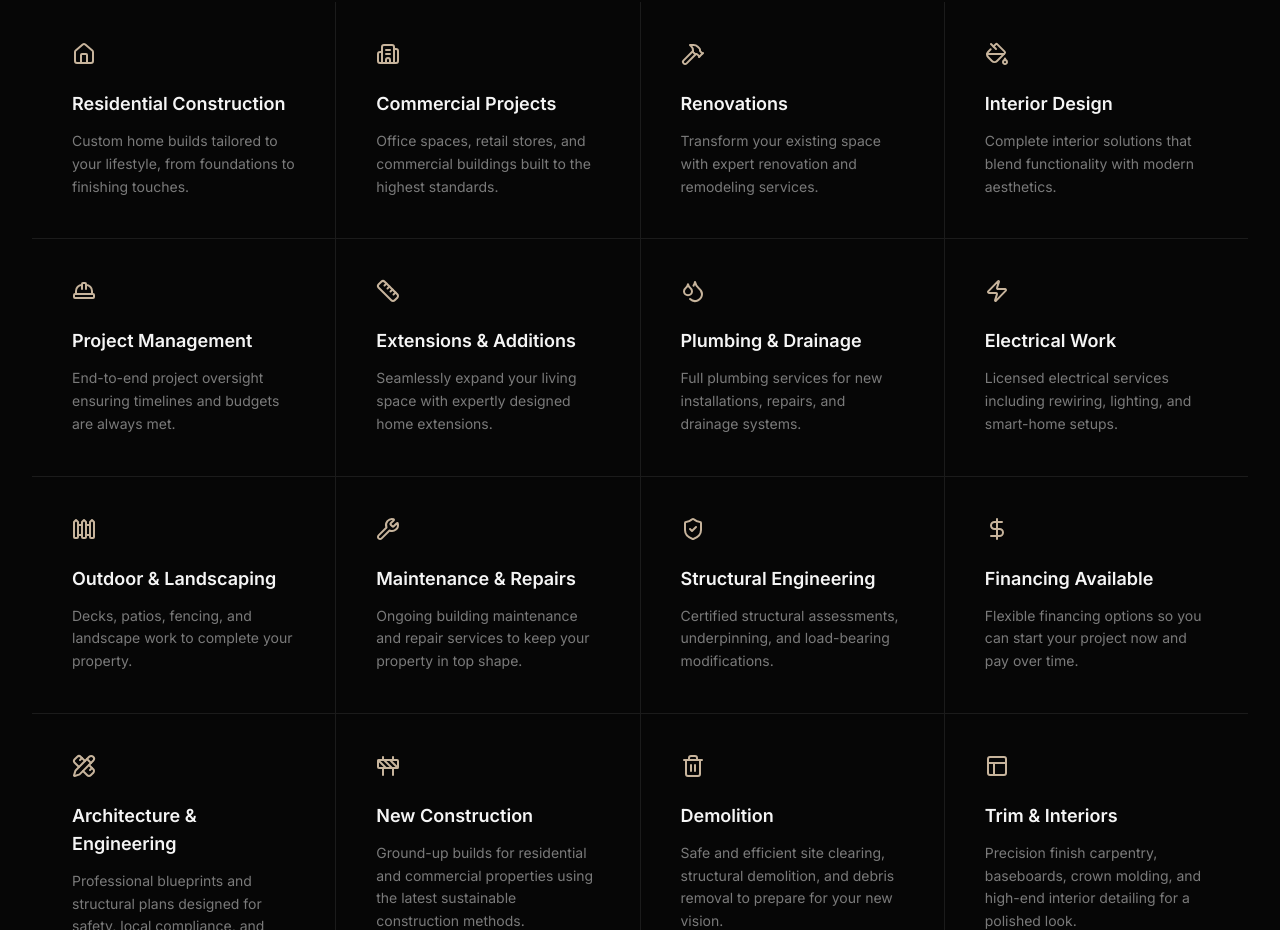
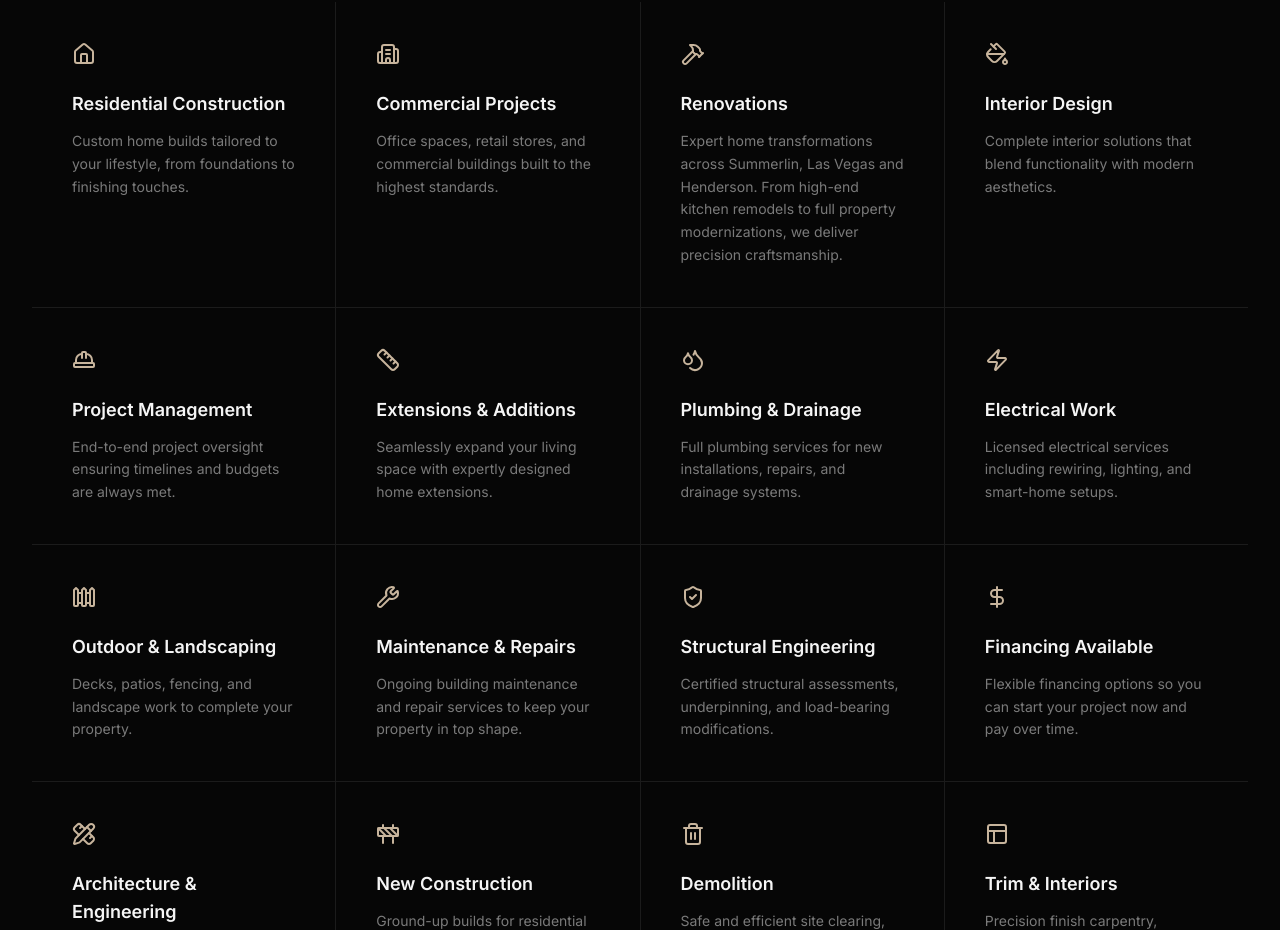
Before and after one commit to evotechlv/HCD-Construction, a Next.js app: page / in a window 1280 px wide. Shown: the part 1332-2262 px from the top of the page. Built offline with nearby package versions, Linux system fonts and the light colour scheme.

Commit message:
Powerups for services

```diff
--- a/components/services.tsx
+++ b/components/services.tsx
@@ -31,7 +31,8 @@ const services = [
   {
     icon: Hammer,
     title: "Renovations",
-    description: "Transform your existing space with expert renovation and remodeling services.",
+    description: "Expert home transformations across Summerlin, Las Vegas and Henderson. From high-end kitchen remodels to full property modernizations, we deliver precision craftsmanship.",
+    //description: "Transform your existing space with expert renovation and remodeling services.",
   },
   {
     icon: PaintBucket,
```
